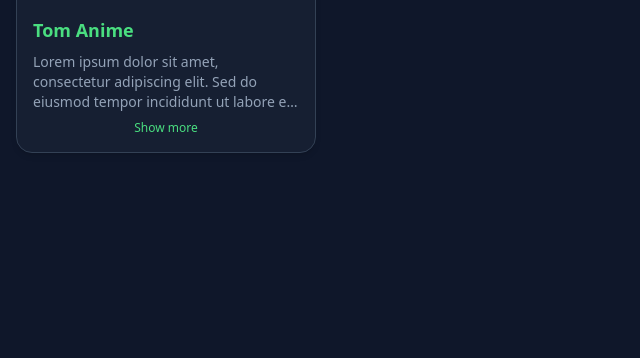
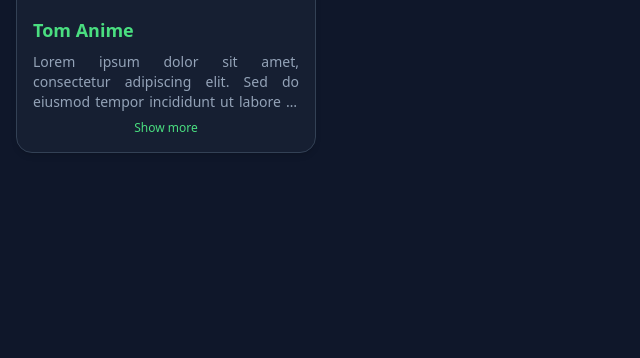
Before and after one commit to RSiervo/extraordinary, a Django app: template templates/core/videos.html in a window 1280 px wide. Shown: the part 603-961 px from the top of the page, without its empty margins (0-640 px from the left). Run offline with Django 5.2, Linux system fonts and the light colour scheme; the template is opened without the code that fills it: values that come from a table or form of the project are taken from there, others are empty; data comes from the database, SQL or seed files in the repository; some libraries are stand-ins or nearby versions.

Commit message:
video.html grid

```diff
--- a/templates/core/videos.html
+++ b/templates/core/videos.html
@@ -141,7 +141,9 @@ function toggleDescription(button) {
   display: -webkit-box;
   -webkit-box-orient: vertical;
   transition: all 0.3s ease-in-out;
+  text-align: justify;   /* ✅ This line makes text justified */
 }
+
 
 /* ✅ Custom collapsed/expanded behavior (no global Tailwind interference) */
 .description.collapsed {
```
